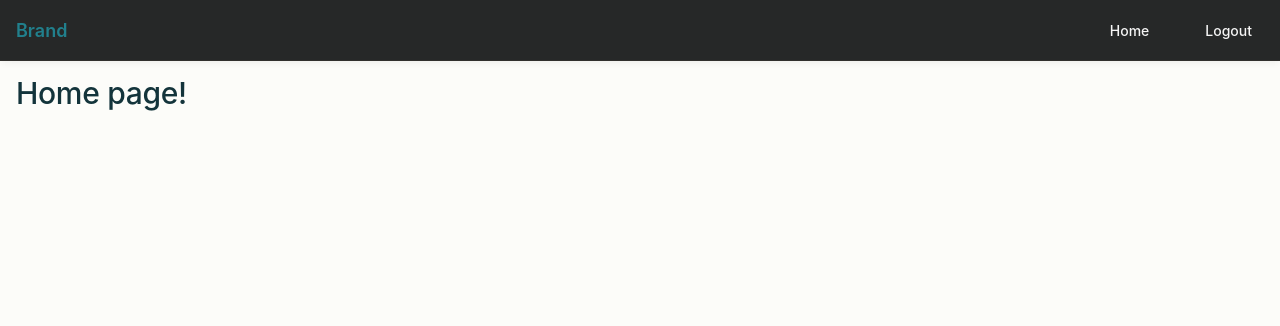
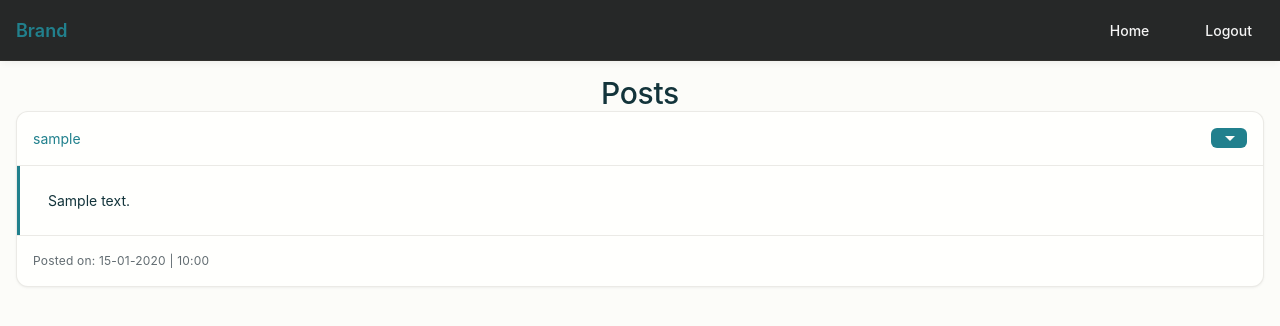
Before and after one commit to Arajit-Pati/SupraTrivia_blog_app, a Flask app: page / in a window 1280 px wide. Shown: the top 326 px of the page. Run offline with Flask 3, Linux system fonts and the light colour scheme; a user stored in the database is signed in; tables that the repository leaves empty hold one stand-in row (values such as "Sample post"); some web fonts are replaced.

Commit message:
creates posts roll-down + delete post in the home page.

```diff
--- a/website/static/app.js
+++ b/website/static/app.js
@@ -89,6 +89,30 @@ document.addEventListener('DOMContentLoaded', function() {
         }
     });
 
+    // Handle dropdown toggle
+    document.querySelectorAll(".dropdown-toggle").forEach(button => {
+    button.addEventListener("click", (e) => {
+        e.stopPropagation(); // prevent bubbling
+
+        const menu = button.nextElementSibling;
+
+        // Close all other dropdowns first (optional)
+        document.querySelectorAll(".dropdown-menu.show").forEach(openMenu => {
+        if (openMenu !== menu) openMenu.classList.remove("show");
+        });
+
+        // Toggle the clicked one
+        menu.classList.toggle("show");
+    });
+    });
+
+    // Close dropdown if clicking outside
+    document.addEventListener("click", () => {
+    document.querySelectorAll(".dropdown-menu.show").forEach(menu => {
+        menu.classList.remove("show");
+    });
+    });
+
     // Add active state to current page link (optional enhancement)
     function setActiveLink() {
         const currentPath = window.location.pathname;
--- a/website/static/style.css
+++ b/website/static/style.css
@@ -545,7 +545,6 @@ select.form-control {
   border-radius: var(--radius-lg);
   border: 1px solid var(--color-card-border);
   box-shadow: var(--shadow-sm);
-  overflow: hidden;
   transition: box-shadow var(--duration-normal) var(--ease-standard);
 }
 
@@ -555,12 +554,108 @@ select.form-control {
 
 .card__body {
   padding: var(--space-16);
+  border-left: 3px solid var(--color-primary);
 }
 
-.card__header,
+.card__header{
+  padding: var(--space-16);
+  display: flex;
+  justify-content: space-between;
+  border-bottom: 1px solid var(--color-card-border-inner);
+}
+
 .card__footer {
   padding: var(--space-16);
-  border-bottom: 1px solid var(--color-card-border-inner);
+  border-top: 1px solid var(--color-card-border-inner);
+}
+
+/* Muted footer text */
+.text_muted {
+  font-size: var(--font-size-sm);
+  color: var(--color-text-secondary);
+  font-weight: var(--font-weight-normal);
+  letter-spacing: 0.2px;
+}
+
+/* Card Text */
+.card_text {
+  font-size: var(--font-size-md);
+  line-height: var(--line-height-normal);
+  color: var(--color-text);
+  padding: var(--space-8) var(--space-12);
+  background-color: var(--color-surface);
+  border-radius: var(--radius-sm);
+  transition: background-color var(--duration-fast) var(--ease-standard);
+}
+
+.card_text:hover {
+  background-color: rgba(var(--color-teal-500-rgb), 0.05);
+}
+
+.dropdown-toggle {
+  position: relative;
+  height: 20px;
+  background: var(--color-primary);
+  border: none;
+  border-radius: var(--radius-sm);
+  cursor: pointer;
+  display: flex;
+  align-items: center;
+  justify-content: center;
+}
+
+/* The caret arrow */
+.dropdown-toggle::after {
+  content: "";
+  display: inline-block;
+  margin-left: 2px;
+  border-top: 5px solid var(--color-btn-primary-text); /* arrow color */
+  border-right: 5px solid transparent;
+  border-left: 5px solid transparent;
+}
+
+/* Dropdown Menu - floating under button */
+.dropdown-menu {
+  position: absolute;
+  top: 100%; /* just below the button */
+  left: -var(--space-20);
+  min-width: 180px;
+  list-style: none;
+  margin-top: var(--space-8);
+  padding: var(--space-8) 0;
+  background-color: var(--color-surface);
+  border: 1px solid var(--color-border);
+  border-radius: var(--radius-base);
+  box-shadow: var(--shadow-lg);
+  display: none; /* hidden by default */
+  flex-direction: column;
+  z-index: 1000;
+}
+
+.dropdown-menu.show {
+  display: flex;
+  animation: fadeIn var(--duration-normal) var(--ease-standard);
+}
+
+/* Dropdown Items */
+.dropdown-item {
+  padding: var(--space-8) var(--space-16);
+  font-size: var(--font-size-base);
+  color: var(--color-text);
+  text-decoration: none;
+  display: block;
+  transition: background-color var(--duration-fast) var(--ease-standard),
+              color var(--duration-fast) var(--ease-standard);
+}
+
+.dropdown-item:hover {
+  background-color: rgba(var(--color-teal-500-rgb), 0.08);
+  color: var(--color-primary);
+}
+
+.dropdown-item:active {
+  background-color: rgba(var(--color-teal-500-rgb), 0.12);
+  color: var(--color-primary-active);
 }
 
 /* Status indicators - simplified with CSS variables */
--- a/website/templates/create_post.html
+++ b/website/templates/create_post.html
@@ -5,7 +5,7 @@
 
 <form method="POST">
     <textarea name="text" id="text" class="form-control"></textarea>
-    </br>
+    <br>
     <div align = "center">
         <button type="submit" class="btn btn-lg btn-primary">Post</button>
     </div>
--- a/website/templates/home.html
+++ b/website/templates/home.html
@@ -1,5 +1,30 @@
 {% extends "base.html" %}
 {% block title %}Home{% endblock %}
 {% block content %}
-<h1>Home page!</h1>
+<h1 align="center">Posts</h1>
+<div id = "posts">
+    {% for post in posts %}
+        <div class="card">
+            <div class="card__header d-flex justify-content-between align-items-center">
+                <a href="/user/{{post.user.username}}">{{ post.user.username }}</a>
+                {% if user.id == post.author %}
+                    <div style="position: relative">
+                        <button type="button" class="btn btn--sm btn--primary dropdown-toggle"></button>
+                        <ul class="dropdown-menu">
+                            <li><a href="/delete-post/{{ post.id }}" class="dropdown-item">Delete</a></li>
+                        </ul>
+                    </div>
+                {% endif %}
+            </div>
+            <div class="card__body">
+                <div class="card_text">{{ post.text }}</div>
+            </div>
+            <div class="card__footer text_muted">
+                Posted on:
+                {{ post.date_created.strftime('%d-%m-%Y | %H:%M') }}
+            </div>
+        </div>
+        <br>
+    {% endfor %}
+</div>
 {% endblock %}
--- a/website/views.py
+++ b/website/views.py
@@ -10,7 +10,8 @@ views = Blueprint("views", __name__)
 @views.route("/home")
 @login_required
 def home():
-    return render_template("home.html", user=current_user)
+    posts = Post.query.all()
+    return render_template("home.html", user=current_user, posts=posts)
 
 @views.route("/create-post", methods=["GET", "POST"])
 @login_required
@@ -28,3 +29,19 @@ def create_post():
             return redirect(url_for("views.home"))
 
     return render_template("create_post.html", user=current_user)
+
+@views.route("/delete-post/<id>") #the var inside the angular braces is passed inside the function
+@login_required
+def delete_post(id):
+    post = Post.query.filter_by(id=id).first()
+
+    if not post:
+        flash("Post does not exist.", category = "error")
+    elif current_user.id != post.author:
+        flash("You do not have permission to delete this post.", category="error")
+    else:
+        db.session.delete(post)
+        db.session.commit()
+        flash("Post deleted.", category="success")
+
+    return redirect(url_for("views.home"))
```
